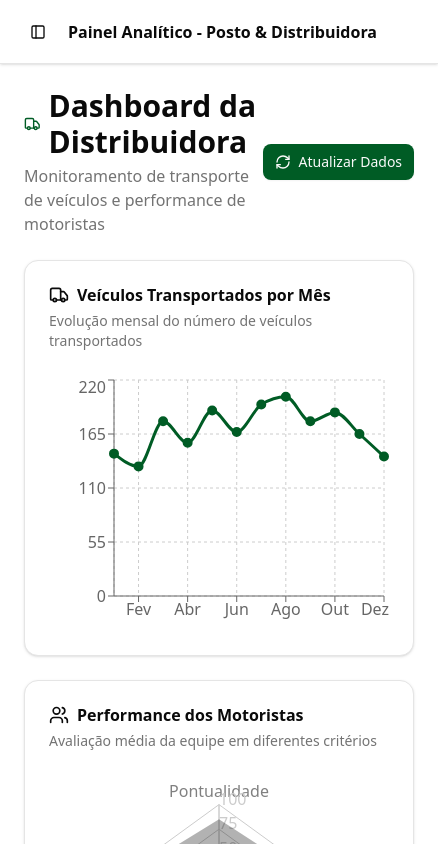
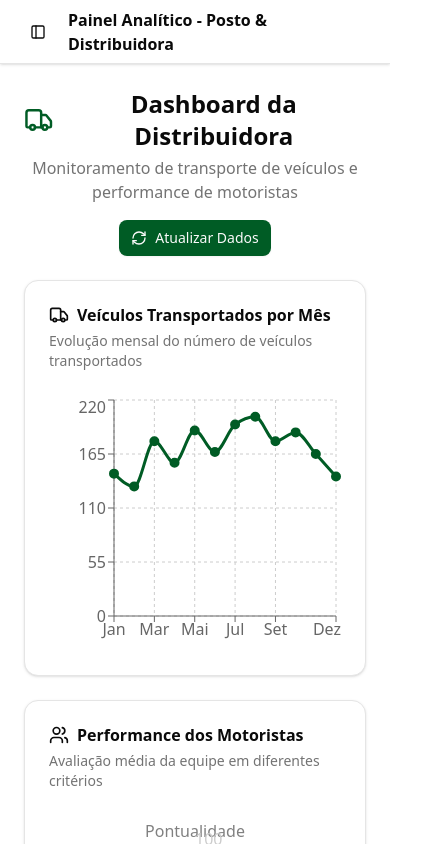
Before and after one commit to rafaellamonier/FuelPerformanceDashboard, a React (Vite) app: page /distribuidora in a window 390 px wide. Shown: the top 844 px of the page, 438 px wide, since content can reach past the window. Built offline with nearby package versions, Linux system fonts and the light colour scheme.

Commit message:
adjust responsive mobile

```diff
--- a/src/pages/Distributor.tsx
+++ b/src/pages/Distributor.tsx
@@ -122,13 +122,13 @@ const Distributor = () => {
 
   return (
     <div className="space-y-6">
-      <div className="flex items-center justify-between">
+      <div className="flex gap-4 items-center justify-between flex-col md:flex-row">
         <div className="space-y-1">
-          <h1 className="text-3xl font-bold flex items-center gap-2">
+          <h1 className="text-2xl font-bold flex items-center gap-2 md:text-3xl text-center md:text-left justify-center md:justify-start">
             <Truck className="h-8 w-8 text-primary" />
             Dashboard da Distribuidora
           </h1>
-          <p className="text-muted-foreground">
+          <p className="text-muted-foreground text-center md:text-left">
             Monitoramento de transporte de veículos e performance de motoristas
           </p>
         </div>
--- a/src/pages/GasStation.tsx
+++ b/src/pages/GasStation.tsx
@@ -64,11 +64,11 @@ const GasStation = () => {
     <div className="space-y-6">
       <div className="flex gap-4 items-center justify-between flex-col md:flex-row">
         <div className="space-y-1">
-          <h1 className="text-2xl font-bold flex items-center gap-2 md:text-3xl">
+          <h1 className="text-2xl font-bold flex items-center justify-center gap-2 md:text-3xl text-center md:text-left md:justify-start">
             <Fuel className="h-8 w-8 text-xl md:text-primary" />
             Dashboard do Posto
           </h1>
-          <p className="text-muted-foreground">
+          <p className="text-muted-foreground text-center md:text-left">
             Análise de abastecimento e distribuição de combustíveis
           </p>
         </div>
```
